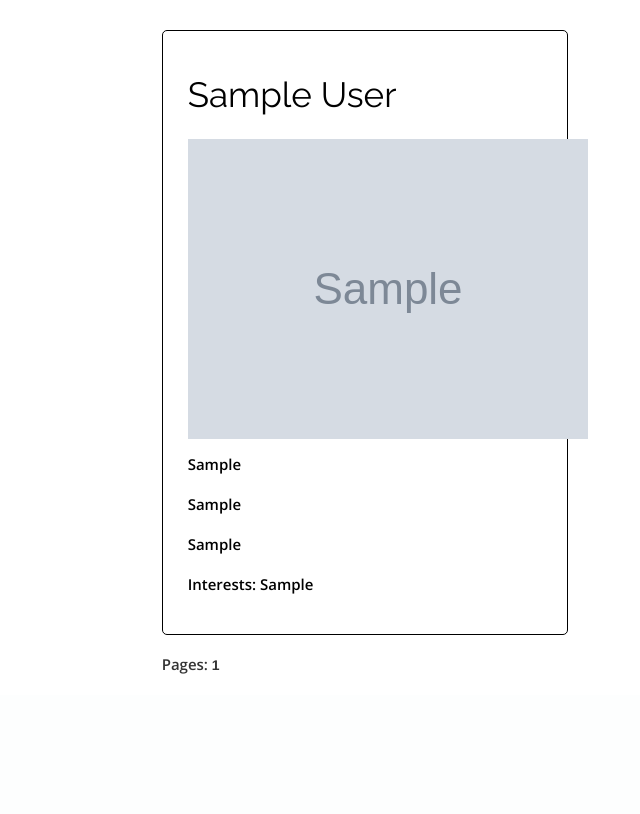
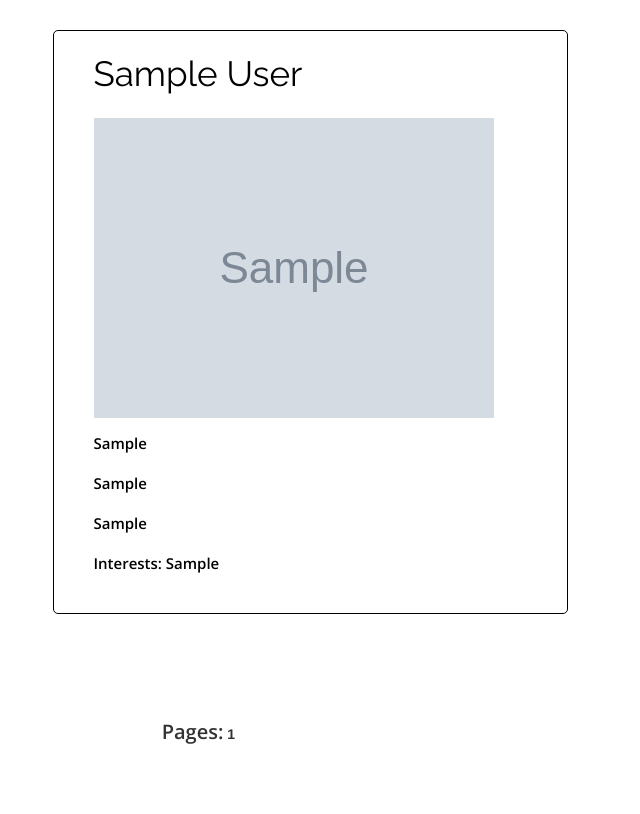
Before and after one commit to jakozaur/ozaur, a Flask app: page /profiles in a window 1280 px wide. Shown: the part 196-1010 px from the top of the page, without its empty margins (275-915 px from the left). Before the commit the page ends 870 px from the top, so only its background shows below. Run offline with Flask 2, Linux system fonts and the light colour scheme; tables that the repository leaves empty hold one stand-in row (values such as "Sample post"); grey boxes marked "Sample" are stand-in pictures; parts of the project's set-up code (start-up, migrations or seed data) failed here and were passed over; some libraries are stand-ins or nearby versions; some web fonts are replaced.

Commit message:
Pages styled

```diff
--- a/static/css/style.css
+++ b/static/css/style.css
@@ -119,6 +119,16 @@ li, .about, span {
     font-weight: 600;
     text-align: justify;
     line-height: 30px;
+}
+
+span.pages {
+    font-size: 20px;
+}
+
+.pagination a {
+    font-size: 20px;
+    margin-right: 5px;
+    margin-left: 5px;
 }
 
 h2, h3, h4 {
@@ -300,6 +310,7 @@ button h2 a:hover {
 .single-profile a h2 {
     color: black;
     margin-bottom: 15px;
+    margin-top: -1px;
 }
 
 .single-profile a:hover {
@@ -309,7 +320,8 @@ button h2 a:hover {
 .single-profile {
     border-radius: 5px;
     border: 1px solid black;
-    padding: 25px;
+    padding: 25px 25px 25px 40px;
+    margin-bottom: 30px;
 }
 
 .single-profile:hover {
--- a/templates/base.html
+++ b/templates/base.html
@@ -30,7 +30,7 @@
                 <div class="collapse navbar-collapse" id="upper-navbar">
                     <ul class="nav navbar-nav navbar-right">
                     {% if current_user.is_authenticated() %}
-                        <li><a href="/profiles">Browse profiles</a></li>
+                        <li><a id="browse" href="/profiles">Browse profiles</a></li>
                         <li><a href="/logout">Log out</a></li>
                     {% else %}
                         <li><a id="log-in" href="#">Log in</a></li>
--- a/templates/profiles.html
+++ b/templates/profiles.html
@@ -9,7 +9,7 @@
 
 {% for user in pagination.items %}
     <div class="row">
-        <div class="col-xs-10 col-xs-offset-1 col-sm-6 col-sm-offset-3 col-md-5 col-md-offset-4 col-lg-4 col-lg-offset-4">
+        <div class="col-xs-10 col-xs-offset-1 col-sm-6 col-sm-offset-3 col-md-5 col-md-offset-4 col-lg-5 col-lg-offset-3">
             <div class="single-profile">
                 <a href="{{ url_for('public_profile', id=user.id) }}">
                     <h2>{{ user.display_name }}</h2>
@@ -28,8 +28,8 @@
 {% endfor %}
 
 <div class="row">
-        <div class="col-xs-10 col-xs-offset-1 col-sm-6 col-sm-offset-3 col-md-5 col-md-offset-4 col-lg-4 col-lg-offset-4">
-        <span class="about">Pages:</span>
+    <div class="col-xs-10 col-xs-offset-1 col-sm-6 col-sm-offset-3 col-md-5 col-md-offset-4 col-lg-4 col-lg-offset-4 pages">
+        <span class="about pages">Pages:</span>
         <div class="pagination">
           {% for page in pagination.iter_pages() %}
             {% if page %}
```
